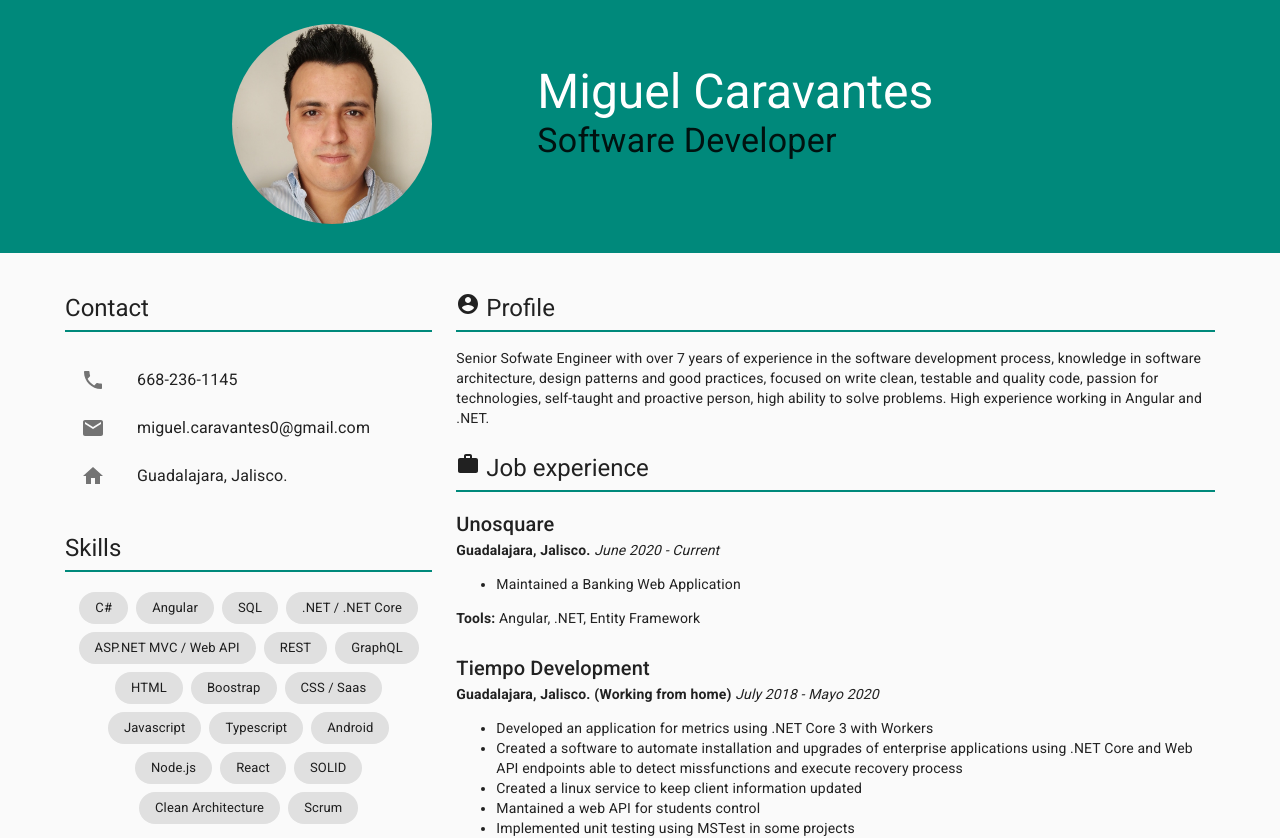
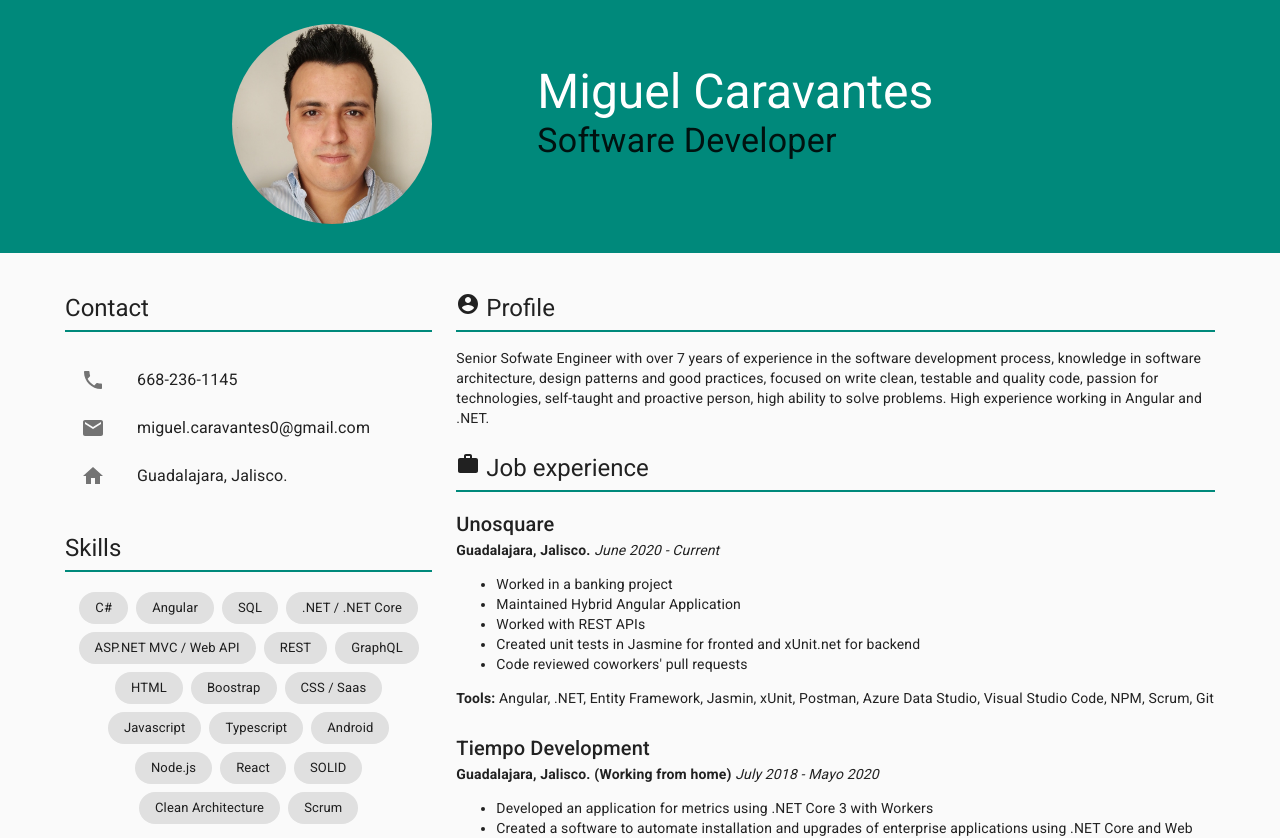
Before and after one commit to miguelcaravantes/resume, a React (Create React App) app: page / in a window 1280 px wide. Shown: the top 838 px of the page. Built offline with nearby package versions, Linux system fonts and the light colour scheme.

Commit message:
update experience

```diff
--- a/src/Experience.js
+++ b/src/Experience.js
@@ -31,9 +31,13 @@ const Experience = () => {
         location="Guadalajara, Jalisco."
         lapse="June 2020 - Current"
         activities={[
-          "Maintained a Banking Web Application",
+          "Worked in a banking project",
+          "Maintained Hybrid Angular Application",
+          "Worked with REST APIs",
+          "Created unit tests in Jasmine for fronted and xUnit.net for backend",
+          "Code reviewed coworkers' pull requests"
         ]}
-        tools="Angular, .NET, Entity Framework"
+        tools="Angular, .NET, Entity Framework, Jasmin, xUnit, Postman, Azure Data Studio, Visual Studio Code, NPM, Scrum, Git"
       />
       <ExperienceItem
         company="Tiempo Development"
```
